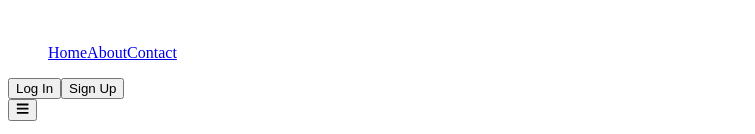
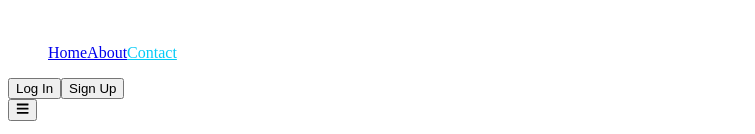
Before and after one commit to EnK-r-yPT/Front-End, a React (Create React App) app: page /contactus in a window 1280 px wide. Shown: the part 347-481 px from the top of the page, without its empty margins (0-755 px from the left). Built offline with nearby package versions, Linux system fonts and the light colour scheme.

Commit message:
navbar highlight for the selected page

```diff
--- a/src/Layout/Navbar.jsx
+++ b/src/Layout/Navbar.jsx
@@ -1,5 +1,5 @@
 import React, { useState } from "react";
-import { Link } from "react-router-dom";
+import { Link, NavLink } from "react-router-dom";
 import { FaBars } from "react-icons/fa";
 import { ImCross } from "react-icons/im";
 import logo from "../assets/logo/logo.png";
@@ -8,6 +8,8 @@ import { useDispatch, useSelector } from "react-redux";
 import { logout } from "../store/reducers/auth.Reducer";
 import { toast } from "react-toastify";
 import { twMerge } from "tailwind-merge";
+
+import "./navbar.css";
 
 const Navbar = () => {
   const [dropMenu, setDropMenu] = useState(false);
@@ -49,24 +51,24 @@ const Navbar = () => {
           <div className="hidden md:flex items-center gap-6 lg:gap-12">
             <div className="text-[color:var(--tertiary-text-color)] ">
               <ul className="flex gap-6 lg:gap-8 font-semibold text-md">
-                <Link
+                <NavLink
                   to="/"
                   className="hover:text-[color:var(--color-primary)]"
                 >
                   Home
-                </Link>
-                <Link
+                </NavLink>
+                <NavLink
                   to="/aboutus"
                   className="hover:text-[color:var(--color-primary)]"
                 >
                   About
-                </Link>
-                <Link
+                </NavLink>
+                <NavLink
                   to="/contactus"
                   className="hover:text-[color:var(--color-primary)]"
                 >
                   Contact
-                </Link>
+                </NavLink>
               </ul>
             </div>
             <div className="flex gap-4">
--- /dev/null
+++ b/src/Layout/navbar.css
@@ -0,0 +1,4 @@
+nav .active{
+    color:var(--color-primary);
+    transform:scale(1.1) ;
+}
--- a/src/pages/ContactUs.page.jsx
+++ b/src/pages/ContactUs.page.jsx
@@ -120,13 +120,13 @@ const ContactUs = () => {
               <a
                 href="https://www.instagram.com/"
                 target="_blank"
-                rel="nonreferer"
+                rel="noreferrer"
               >
                 <BsInstagram />
               </a>
             </button>
             <button className="hover:scale-110 hover:text-black duration-500 ease-in-out">
-              <a href="https://twitter.com/" target="_blank" rel="nonreferer">
+              <a href="https://twitter.com/" target="_blank" rel="noreferrer">
                 <BsTwitter />
               </a>
             </button>
@@ -134,7 +134,7 @@ const ContactUs = () => {
               <a
                 href="https://www.linkedin.com/"
                 target="_blank"
-                rel="nonreferer"
+                rel="noreferrer"
               >
                 <BsLinkedin />
               </a>
```
